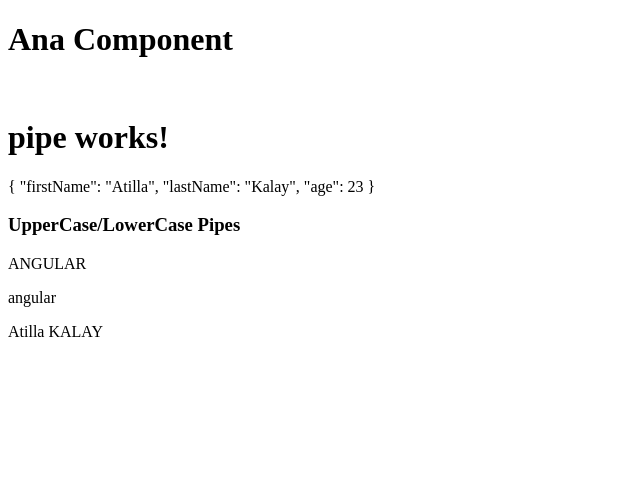
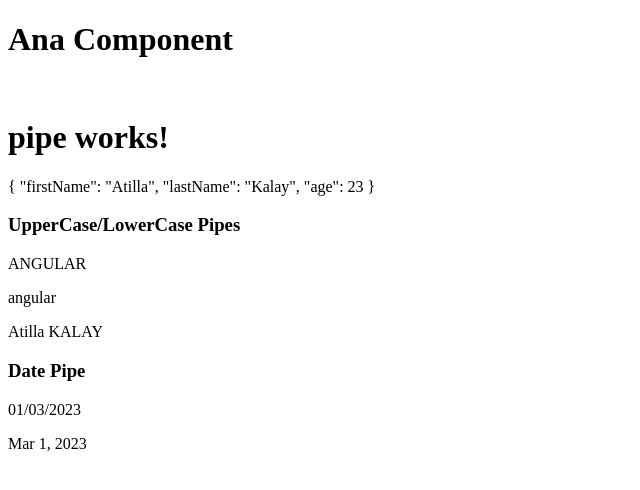
Before and after one commit to atillakalay/TurkcellAngularCourse, an Angular app in the folder angularapp/: page / in a window 1280 px wide. Shown: the top 490 px of the page, without its empty margins (0-640 px from the left). Built offline with nearby package versions, Linux system fonts and the light colour scheme.

Commit message:
Date Pipes lesson completed.

```diff
--- a/angularapp/src/app/pipes/pipe/pipe.component.html
+++ b/angularapp/src/app/pipes/pipe/pipe.component.html
@@ -4,3 +4,6 @@
 <p>{{'Angular'|uppercase}}</p>
 <p>{{'Angular'|lowercase}}</p>
 <p>{{person1.firstName|titlecase}} {{person1.lastName|uppercase}}</p>
+<h3>Date Pipe</h3>
+<p>{{myDate|date:'dd/MM/yyyy'}}</p>
+<p>{{myDate|date}}</p>
--- a/angularapp/src/app/pipes/pipe/pipe.component.ts
+++ b/angularapp/src/app/pipes/pipe/pipe.component.ts
@@ -6,12 +6,12 @@ import { Component } from '@angular/core';
   styleUrls: ['./pipe.component.css']
 })
 export class PipeComponent {
-  person1:person={firstName:"Atilla",lastName:"Kalay",age:23}
-
+  person1: person = { firstName: "Atilla", lastName: "Kalay", age: 23 }
+  myDate: Date = new Date()
 
 }
-interface person{
-  firstName:string
-  lastName:string
-  age:number
+interface person {
+  firstName: string
+  lastName: string
+  age: number
 }
```
